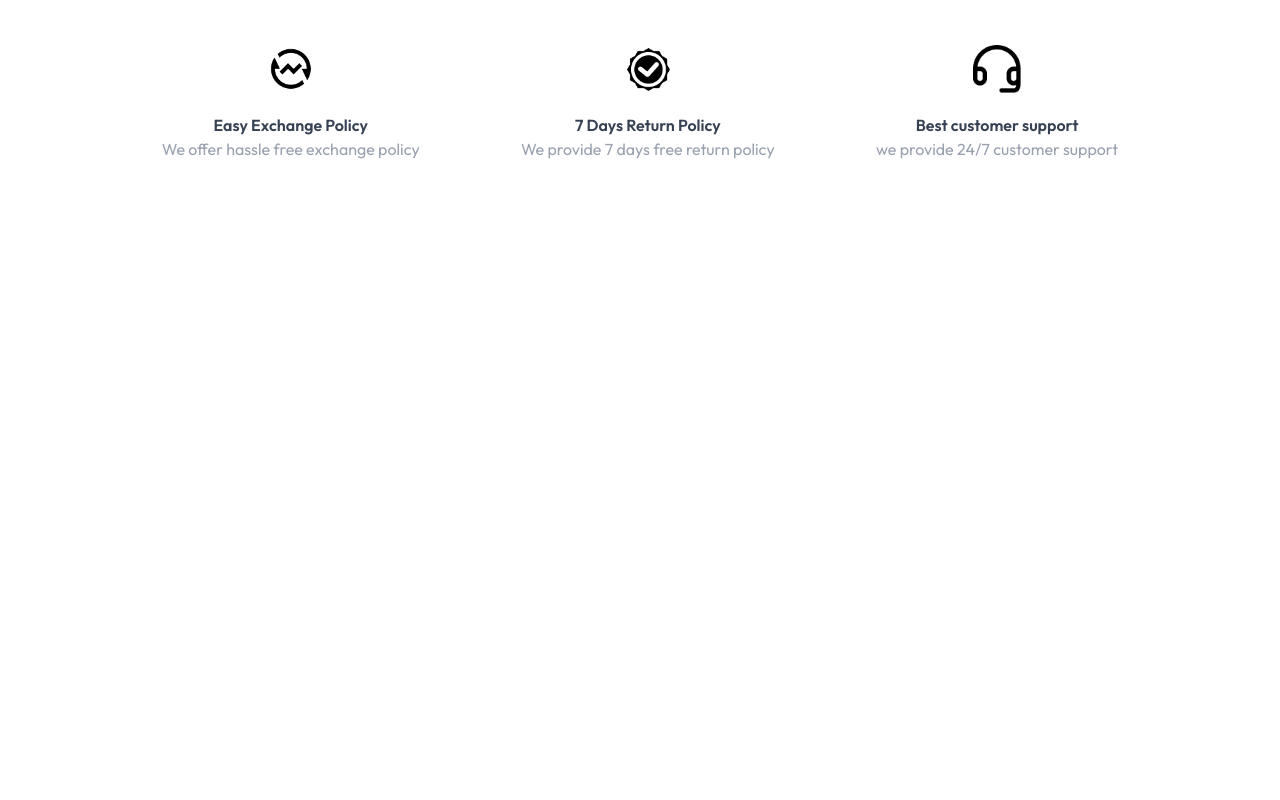
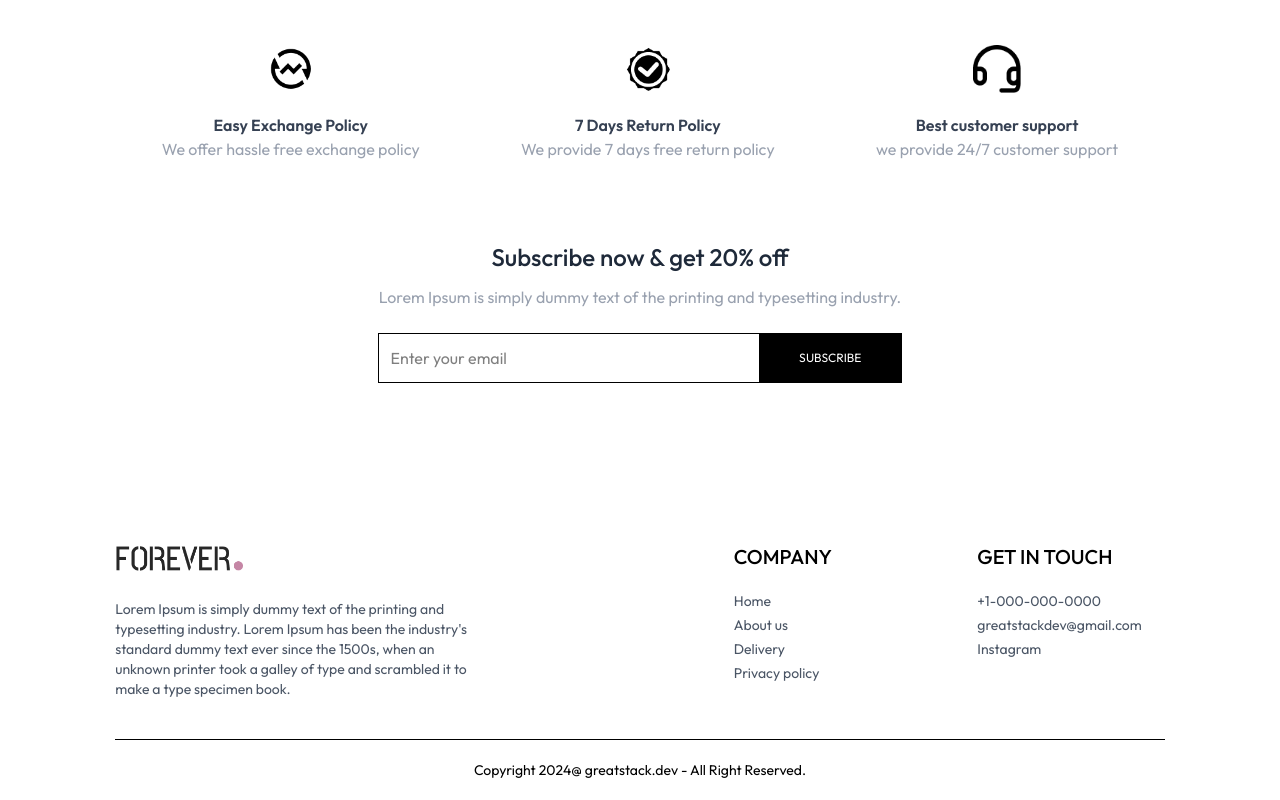
Before and after one commit to Faizanulghani/Forever-ecommerce-app, a React app in the folder frontend/: page / in a window 1280 px wide. Shown: the part 1864-2664 px from the top of the page. Before the commit the page ends 2105 px from the top, so only its background shows below. Built offline with nearby package versions, Linux system fonts and the light colour scheme; the HTML template or start-up script is replaced by a standard one.

Commit message:
Completed Home Page Design

```diff
--- a/frontend/src/App.jsx
+++ b/frontend/src/App.jsx
@@ -10,6 +10,7 @@
 import PlaceOrder from "./pages/PlaceOrder";
 import Orders from "./pages/Orders";
 import Navbar from "./components/Navbar";
+import Footer from "./components/Footer";
 
 const App = () => {
   return (
@@ -26,6 +27,7 @@
         <Route path="/place-order" element={<PlaceOrder />} />
         <Route path="/orders" element={<Orders />} />
       </Routes>
+      <Footer />
     </div>
   );
 };
--- /dev/null
+++ b/frontend/src/components/Footer.jsx
@@ -0,0 +1,44 @@
+import { assets } from "../assets/assets";
+
+const Footer = () => {
+  return (
+    <div>
+      <div class="flex flex-col sm:grid grid-cols-[3fr_1fr_1fr] gap-14 my-10 mt-40 text-sm">
+        <div>
+          <img src={assets.logo} class="mb-5 w-32" alt="" />
+          <p class="w-full md:w-2/3 text-gray-600">
+            Lorem Ipsum is simply dummy text of the printing and typesetting
+            industry. Lorem Ipsum has been the industry's standard dummy text
+            ever since the 1500s, when an unknown printer took a galley of type
+            and scrambled it to make a type specimen book.
+          </p>
+        </div>
+        <div>
+          <p class="text-xl font-medium mb-5">COMPANY</p>
+          <ul class="flex flex-col gap-1 text-gray-600">
+            <li>Home</li>
+            <li>About us</li>
+            <li>Delivery</li>
+            <li>Privacy policy</li>
+          </ul>
+        </div>
+        <div>
+          <p class="text-xl font-medium mb-5">GET IN TOUCH</p>
+          <ul class="flex flex-col gap-1 text-gray-600">
+            <li>+1-000-000-0000</li>
+            <li>greatstackdev@gmail.com</li>
+            <li class="cursor-pointer">Instagram</li>
+          </ul>
+        </div>
+      </div>
+      <div>
+        <hr />
+        <p class="py-5 text-sm text-center">
+          Copyright 2024@ greatstack.dev - All Right Reserved.
+        </p>
+      </div>
+    </div>
+  );
+};
+
+export default Footer;
--- /dev/null
+++ b/frontend/src/components/NewsLetterBox.jsx
@@ -0,0 +1,27 @@
+const NewsLetterBox = () => {
+
+  return (
+    <div class=" text-center">
+      <p class="text-2xl font-medium text-gray-800">
+        Subscribe now &amp; get 20% off
+      </p>
+      <p class="text-gray-400 mt-3">
+        Lorem Ipsum is simply dummy text of the printing and typesetting
+        industry.
+      </p>
+      <form class="w-full sm:w-1/2 flex items-center gap-3 mx-auto my-6 border pl-3" onSubmit={(e) => e.preventDefault()}>
+        <input
+          class="w-full sm:flex-1 outline-none"
+          type="email"
+          placeholder="Enter your email"
+          required=""
+        />
+        <button type="submit" class="bg-black text-white text-xs px-10 py-4">
+          SUBSCRIBE
+        </button>
+      </form>
+    </div>
+  );
+};
+
+export default NewsLetterBox;
--- a/frontend/src/pages/Home.jsx
+++ b/frontend/src/pages/Home.jsx
@@ -1,6 +1,7 @@
 import BestSeller from "../components/BestSeller";
 import Hero from "../components/Hero";
 import LatestCollection from "../components/LatestCollection";
+import NewsLetterBox from "../components/NewsLetterBox";
 import OurPolicies from "../components/OurPolicies";
 
 const Home = () => {
@@ -10,6 +11,7 @@
       <LatestCollection />
       <BestSeller />
       <OurPolicies />
+      <NewsLetterBox />
     </div>
   );
 };
```
